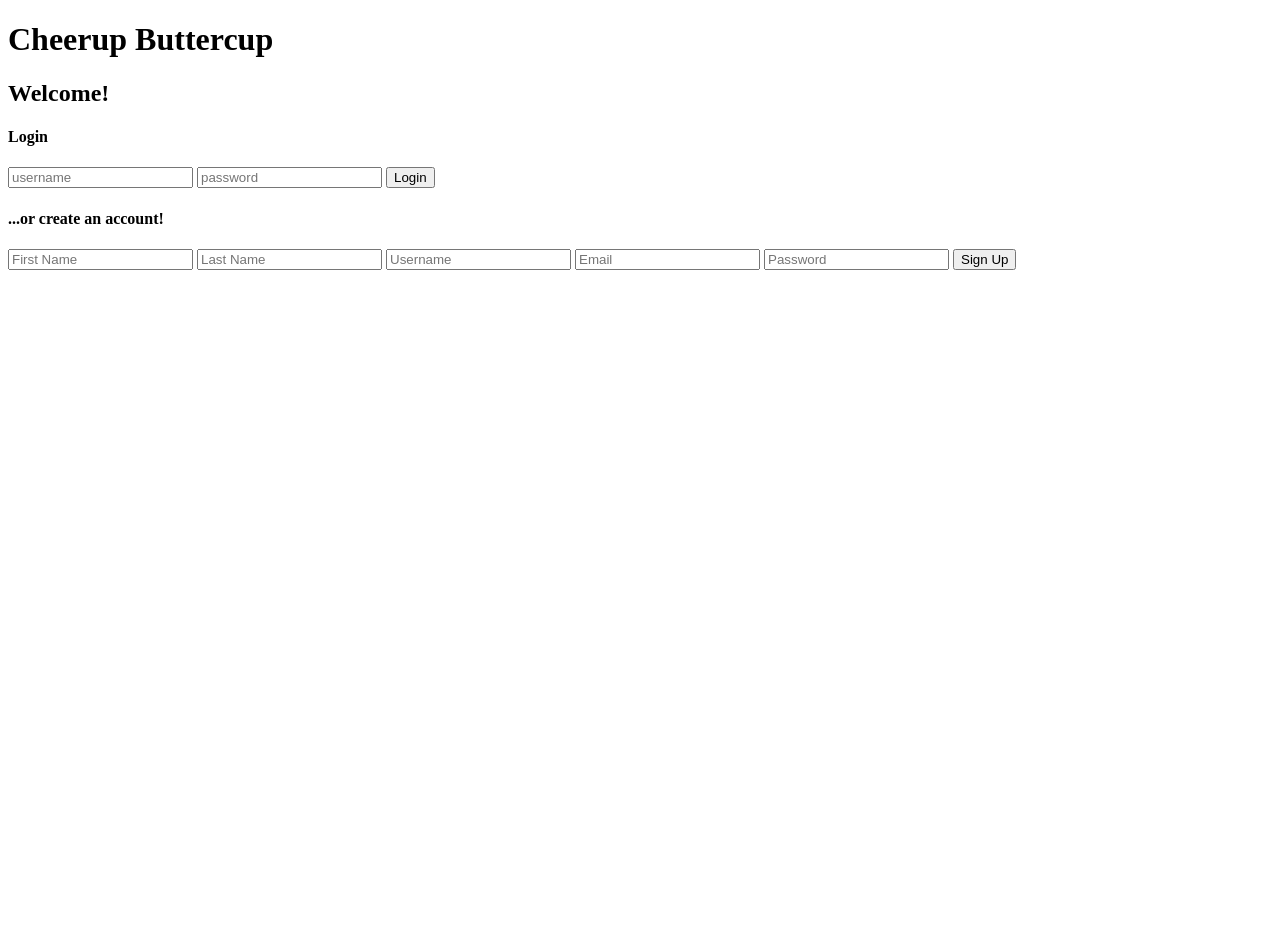
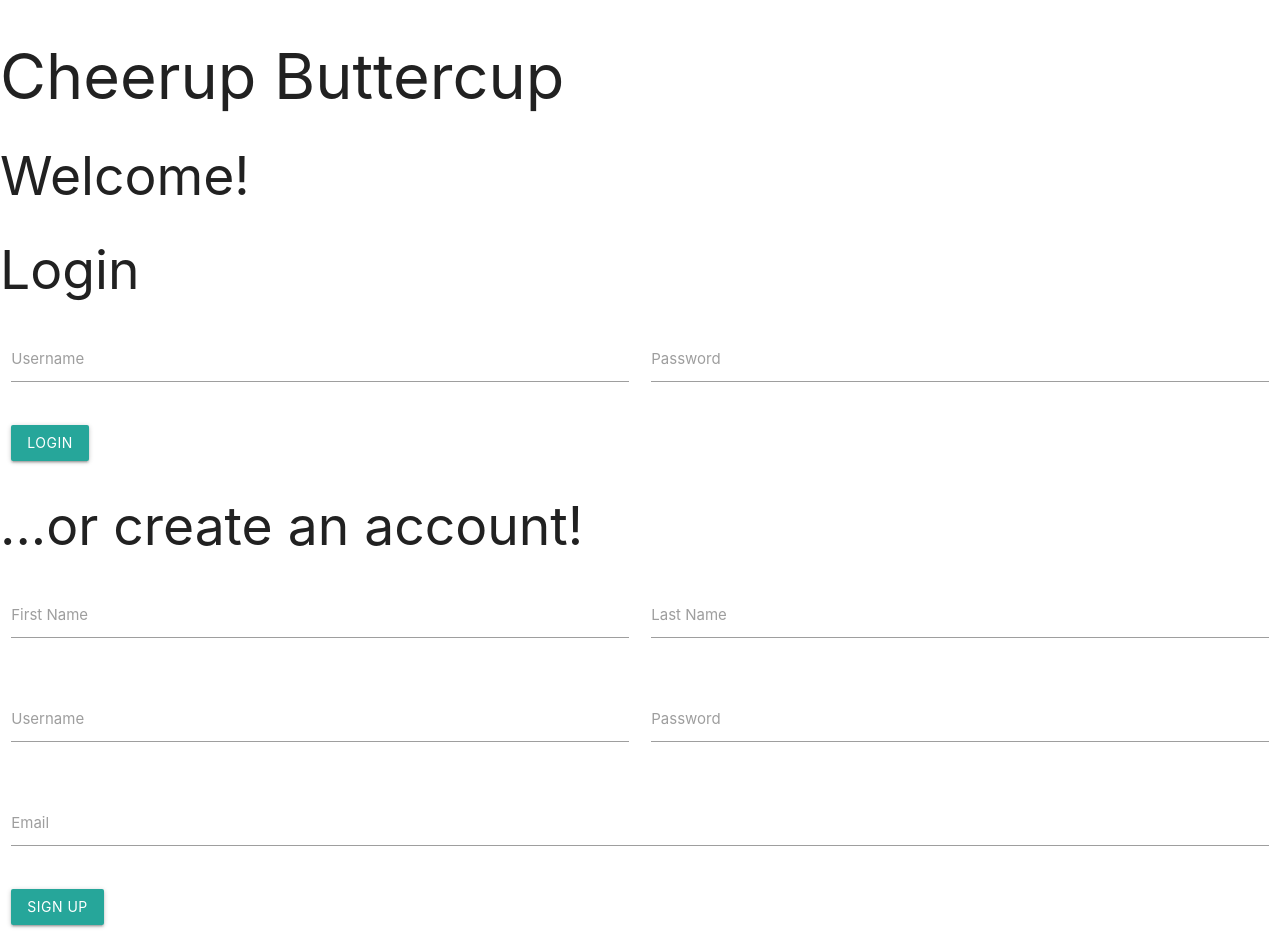
Before and after one commit to ztretterath/cheerup_buttercup, a website: page public/index.html in a window 1280 px wide. Before the commit the page ends 800 px from the top, so only its background shows below. Drawn offline with nearby package versions, Linux system fonts and the light colour scheme; some packages are replaced by stand-ins of ours.

Commit message:
Add login and sign up form to home page

```diff
--- a/public/index.html
+++ b/public/index.html
@@ -3,17 +3,23 @@
   <head>
     <meta charset="utf-8">
     <title>Cheerup Buttercup</title>
+    <!-- REQUIRED FOR MATERIALIZE -->
+    <link rel="stylesheet" href="https://cdnjs.cloudflare.com/ajax/libs/materialize/0.97.7/css/materialize.min.css">
+    <script   src="https://code.jquery.com/jquery-3.1.1.min.js"   integrity="sha256-hVVnYaiADRTO2PzUGmuLJr8BLUSjGIZsDYGmIJLv2b8="   crossorigin="anonymous"></script>
+    <script src="https://cdnjs.cloudflare.com/ajax/libs/materialize/0.97.7/js/materialize.min.js"></script>
+
     <!-- ANGULAR -->
     <script src="https://ajax.googleapis.com/ajax/libs/angularjs/1.5.8/angular.js"></script>
     <script src="https://cdnjs.cloudflare.com/ajax/libs/angular-ui-router/0.2.15/angular-ui-router.js"></script>
+
     <!-- CONNECT TO APP.JS -->
     <script src="../js/app.js"></script>
     <script src="../js/railsController.js"></script>
+
   </head>
   <body ng-controller="railsController as rails">
 
     <h1>Cheerup Buttercup</h1>
-    <!-- {{2+2}} -->
 
     <!-- CHANGE BASED ON STATE -->
     <ui-view></ui-view>
--- a/public/partials/_home.html
+++ b/public/partials/_home.html
@@ -1,15 +1,15 @@
 <h2>Welcome!</h2>
 
 <!-- LOGIN -->
-<h4>Login</h4>
+<!-- <h4>Login</h4>
 <form  ng-submit='rails.login(user)'>
   <input type="text" placeholder="username" ng-model="user.username">
   <input type="password" placeholder="password" ng-model="user.password">
   <button type="submit">Login</button>
-</form>
+</form> -->
 
 <!-- SIGN UP -->
-<h4>...or create an account!</h4>
+<!-- <h4>...or create an account!</h4>
 <form  ng-submit='rails.createUser(user)'>
   <input type="text" placeholder="First Name" ng-model="user.first_name">
   <input type="text" placeholder="Last Name" ng-model="user.last_name">
@@ -17,4 +17,55 @@
   <input type="text" placeholder="Email" ng-model="user.email">
   <input type="password" placeholder="Password" ng-model="user.password">
   <button type="submit">Sign Up</button>
-</form>
+</form> -->
+<h2>Login</h2>
+<div ng-controller="railsController as rails">
+  <div class="row">
+    <form class="col s12" ng-submit="rails.login(user)">
+      <div class="row">
+        <div class="input-field col s6">
+          <input id='username' type="text" ng-model="user.username">
+          <label for='username'>Username</label>
+        </div>
+        <div class="input-field col s6">
+          <input type="password" ng-model="user.password">
+          <label>Password</label>
+        </div>
+      </div>
+      <button class="btn waves-effect waves-light" type="submit">Login</button>
+    </form>
+  </div>
+
+<h2>...or create an account!</h2>
+<div ng-controller="railsController as rails">
+  <div class="row">
+    <form class="col s12" ng-submit="rails.createUser(user)">
+      <div class="row">
+        <div class="input-field col s6">
+          <input type="text" ng-model="user.first_name">
+          <label>First Name</label>
+        </div>
+        <div class="input-field col s6">
+          <input type="text"  ng-model="user.last_name">
+          <label>Last Name</label>
+        </div>
+      </div>
+      <div class="row">
+        <div class="input-field col s6">
+          <input id='username' type="text" ng-model="user.username">
+          <label for='username'>Username</label>
+        </div>
+        <div class="input-field col s6">
+          <input type="password" ng-model="user.password">
+          <label>Password</label>
+        </div>
+      </div>
+      <div class="row">
+        <div class="input-field col s12">
+          <input type="email" ng-model="user.email">
+          <label>Email</label>
+        </div>
+      </div>
+      <button class="btn waves-effect waves-light" type="submit">Sign up</button>
+    </form>
+  </div>
```
